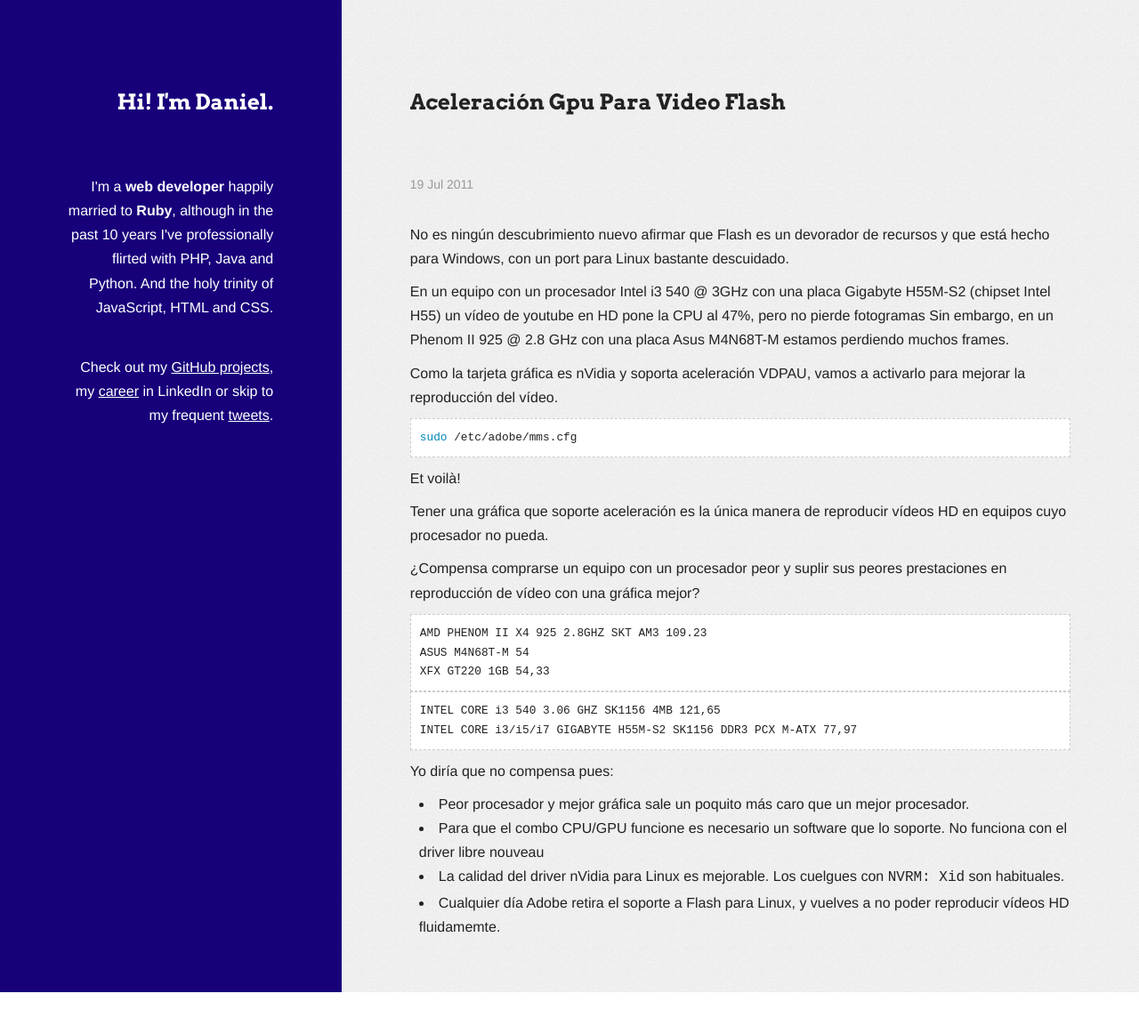
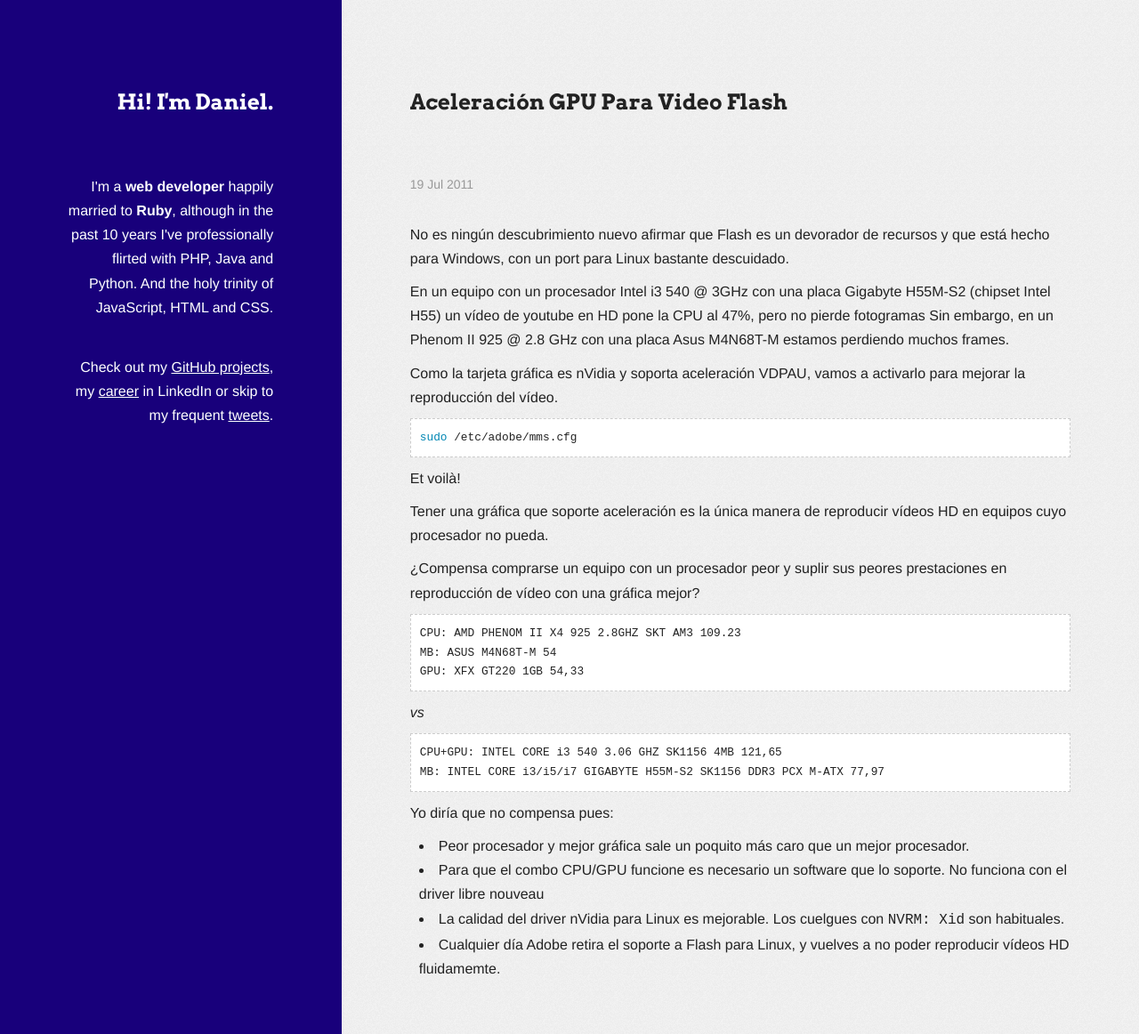
Before and after one commit to dncrht/dncrht.github.io, a Jekyll site: the page built from _posts/2011-07-19-aceleracion-gpu-para-video-flash.md, in a window 1280 px wide. Shown: the whole page at 89% size. Built offline with Jekyll 4.4.1, drawn with Linux system fonts in a browser that asks for light colours; before the commit the page ends 1115 px from its top, so only the background shows below that.

Commit message:
Rename post to avoid accents in URL

````diff
--- a/_posts/2011-07-19-aceleración-gpu-para-video-flash.md
+++ b/_posts/2011-07-19-aceleracion-gpu-para-video-flash.md
@@ -1,5 +1,6 @@
 ---
 layout: post
+title: Aceleración GPU Para Video Flash
 ---
 No es ningún descubrimiento nuevo afirmar que Flash es un devorador de recursos y que está hecho para
 Windows, con un port para Linux bastante descuidado.
@@ -20,14 +21,14 @@
 ¿Compensa comprarse un equipo con un procesador peor y suplir sus peores prestaciones en reproducción de vídeo con una gráfica mejor?
 
 ```
-AMD PHENOM II X4 925 2.8GHZ SKT AM3 109.23
-ASUS M4N68T-M 54
-XFX GT220 1GB 54,33
+CPU: AMD PHENOM II X4 925 2.8GHZ SKT AM3 109.23
+MB: ASUS M4N68T-M 54
+GPU: XFX GT220 1GB 54,33
 ```
-
+_vs_
 ```
-INTEL CORE i3 540 3.06 GHZ SK1156 4MB 121,65
-INTEL CORE i3/i5/i7 GIGABYTE H55M-S2 SK1156 DDR3 PCX M-ATX 77,97
+CPU+GPU: INTEL CORE i3 540 3.06 GHZ SK1156 4MB 121,65
+MB: INTEL CORE i3/i5/i7 GIGABYTE H55M-S2 SK1156 DDR3 PCX M-ATX 77,97
 ```
 
 Yo diría que no compensa pues:
````
